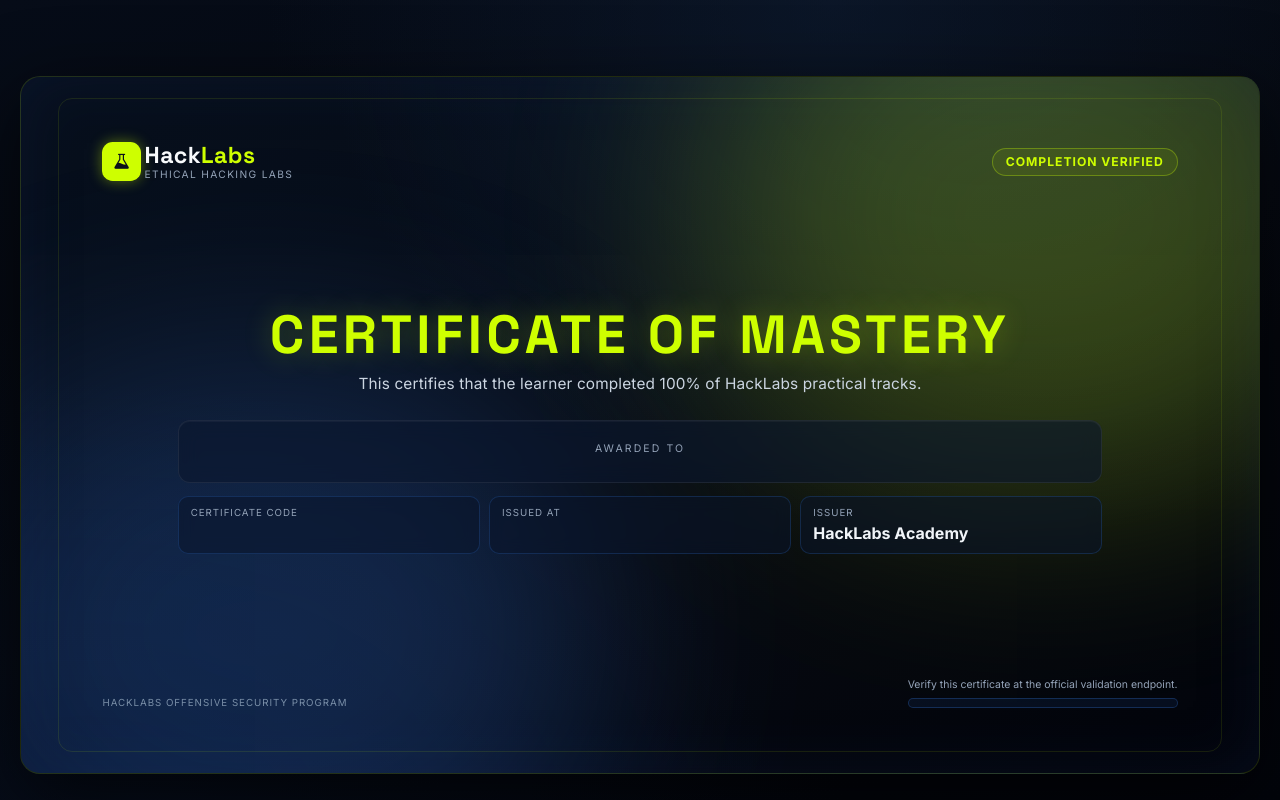
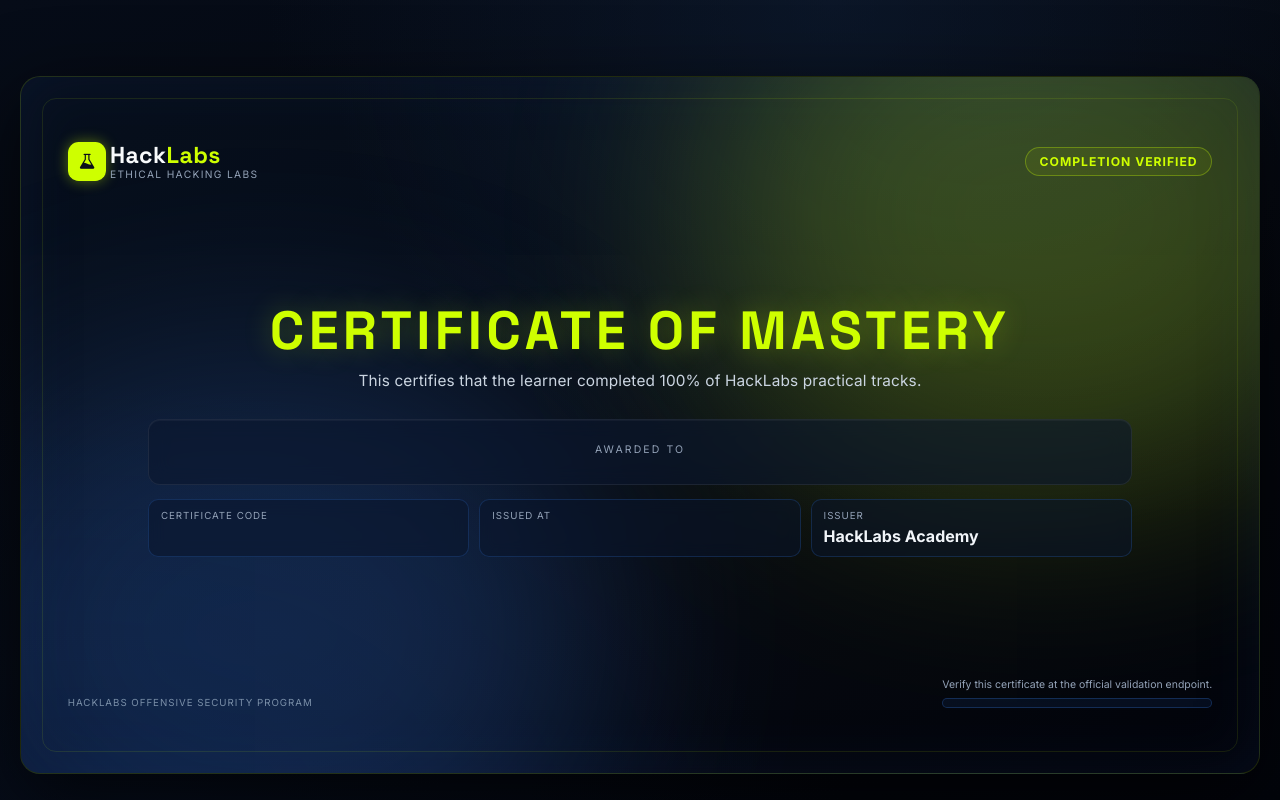
Before and after one commit to afsh4ck/HackLabs, a Python web app: template templates/certificate.html in a window 1280 px wide. Run offline with Jinja, Linux system fonts and the light colour scheme; the template is opened without the code that fills it, so the values that code supplies are empty.

Commit message:
fix: equal visual inset on frame border for 16:9 canvas

```diff
--- a/templates/certificate.html
+++ b/templates/certificate.html
@@ -57,9 +57,9 @@
     .glow.a { background: var(--hl-primary); top: -20%; right: -10%; }
     .glow.b { background: #3b82f6; bottom: -20%; left: -8%; }
     .frame {
-      position: absolute; inset: 3%;
+      position: absolute; inset: 3% 1.7%;
       border: 1px solid rgba(206,255,0,.1); border-radius: 14px;
-      padding: 3.5%;
+      padding: 3.5% 2%;
       display: flex; flex-direction: column; justify-content: space-between;
       overflow: hidden;
     }
```
